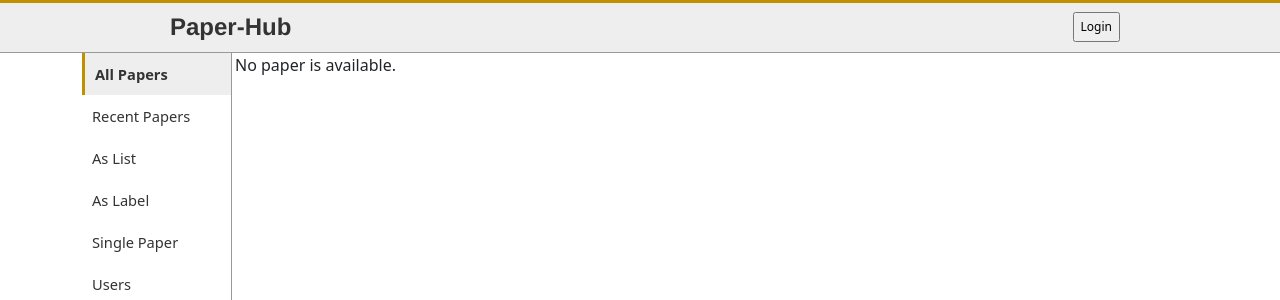
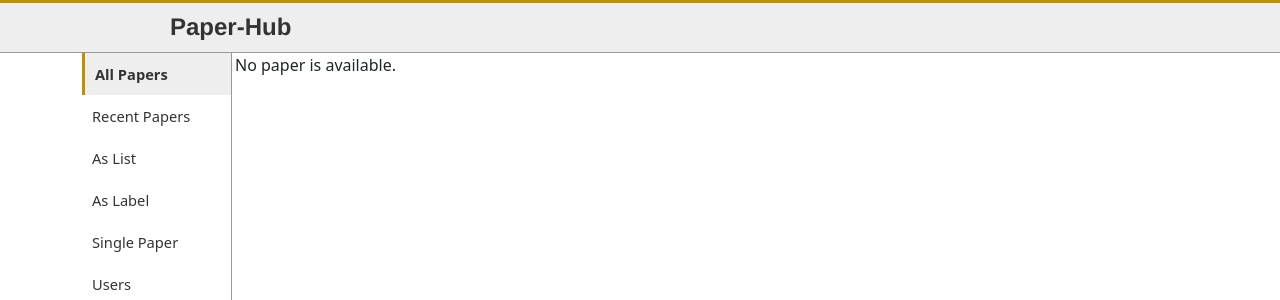
Before and after one commit to yanlinlin82/paper-hub.cn, a Django app: page /view/ in a window 1280 px wide. Shown: the top 300 px of the page. Run offline with Django 4.2, Linux system fonts and the light colour scheme; data that the repository does not hold is empty.

Commit message:
Hide login button.

```diff
--- a/static/index.html
+++ /dev/null
@@ -1 +0,0 @@
-hello
--- a/view/templates/base.html
+++ b/view/templates/base.html
@@ -17,7 +17,7 @@
           <input id="search_text" class="search-input" type="text" value="{{ search_text }}"><input id="search_button" class="search-button" type="hidden" value="Search">
         </form>
       </div>
-      <input id="login_button" class="login-button" type="button" value="Login">
+      <input id="login_button" class="login-button" type="button" value="Login" style="display:none">
     </div>
   </header>
   <div class="container">
```
